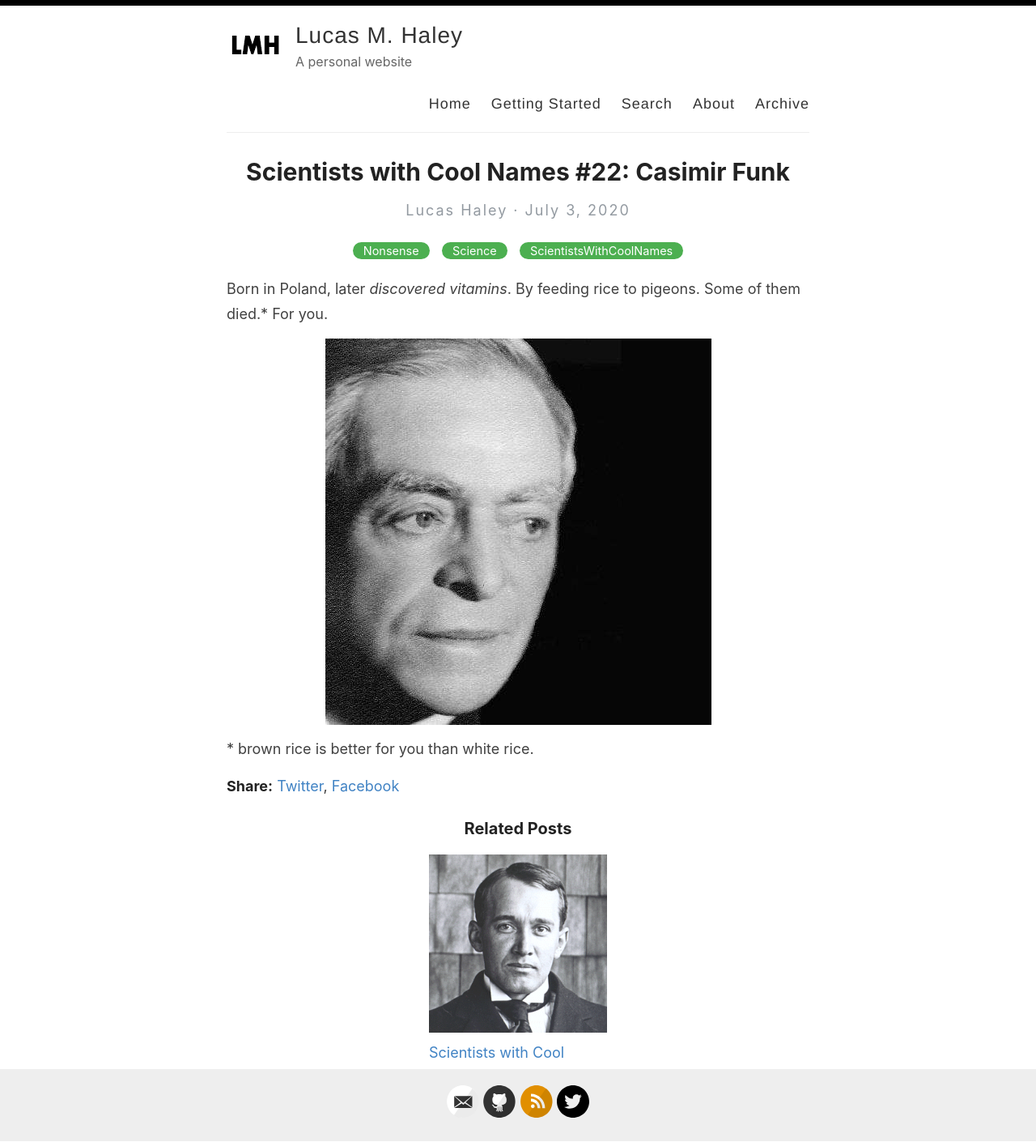
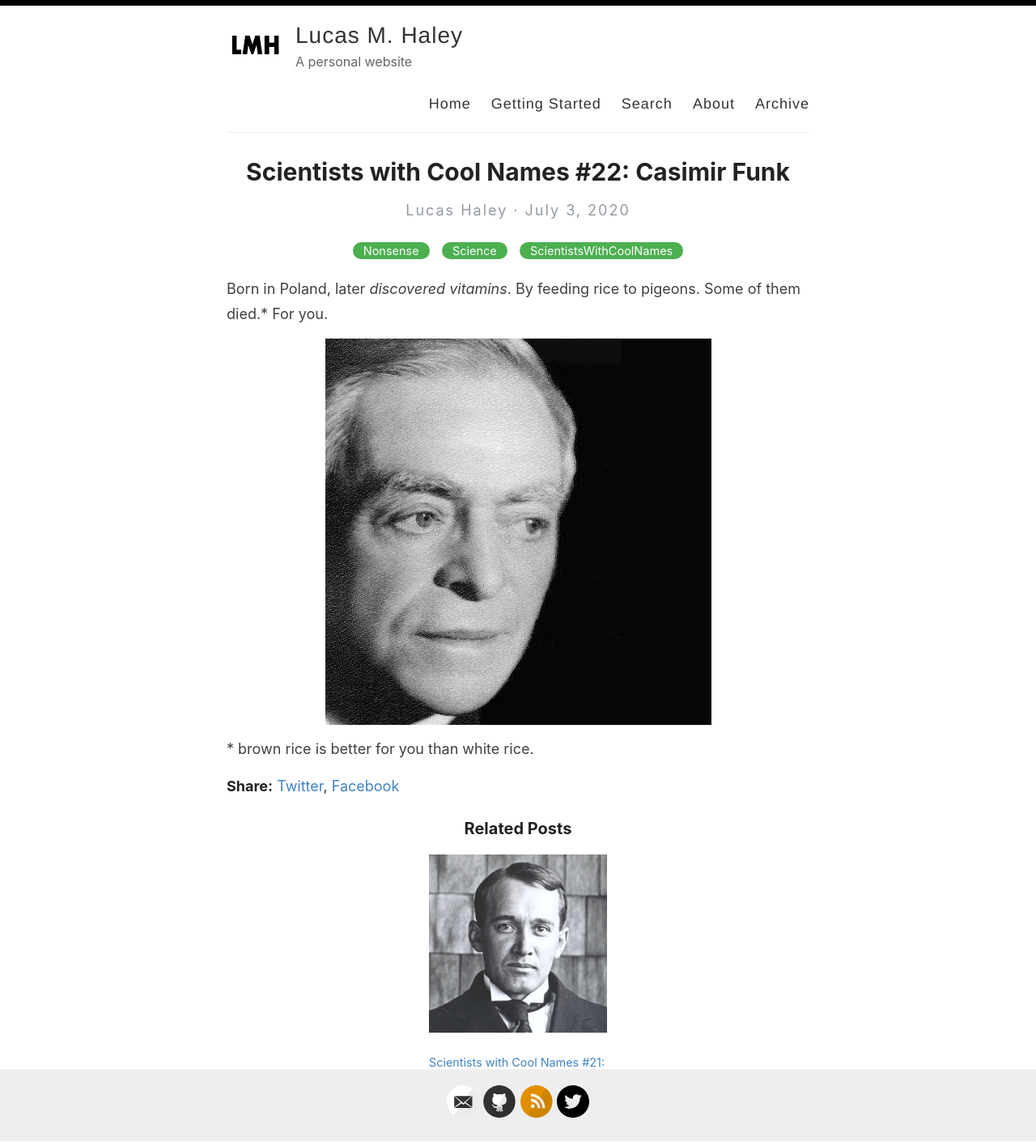
Before and after one commit to lucashaley/lucashaley.github.io, a Jekyll site: the page built from _posts/2020-07-03-scientists-with-cool-names-22-casimir-funk.md, in a window 1280 px wide. Shown: the whole page at 81% size. Built offline with Jekyll 4.4.1, drawn with Linux system fonts in a browser that asks for light colours.

Commit message:
Fixing related

```diff
--- a/_layouts/post.html
+++ b/_layouts/post.html
@@ -44,8 +44,8 @@
         <div style="display: block; width: 220px; height: 220px;">
           <a href="{{site.baseurl}}{{ similar.url }}">
             <img style="width: 220px; height: 220px;" src="{{ similar.splash | relative_url }}">
-            {{ similar.title }}
-            {{ similar.excerpt | truncate: 20 }}
+            <p style="font-size: 0.8em;">{{ similar.title }}</p>
+            <p style="font-size: 0.7em;">{{ similar.excerpt | truncate: 20 }}</p>
           </a>
         </div>
     {% endfor %}
```
